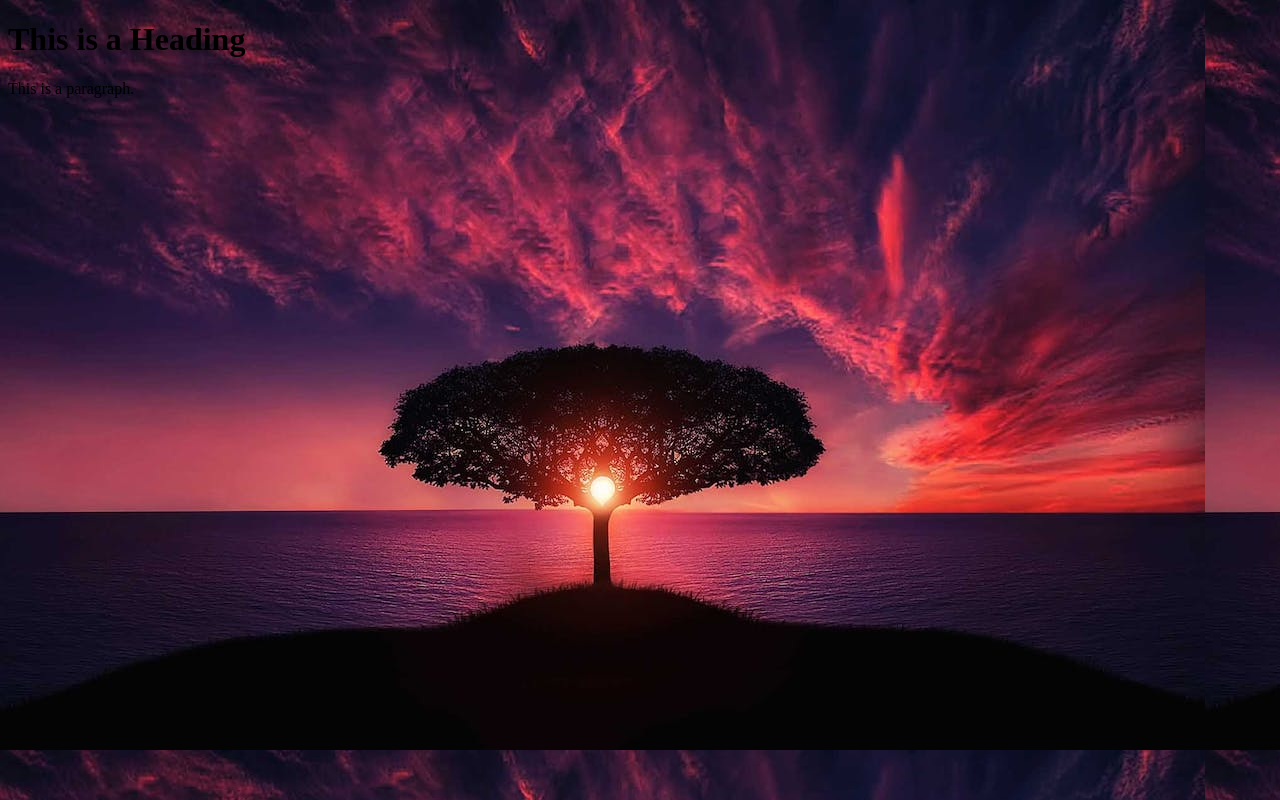
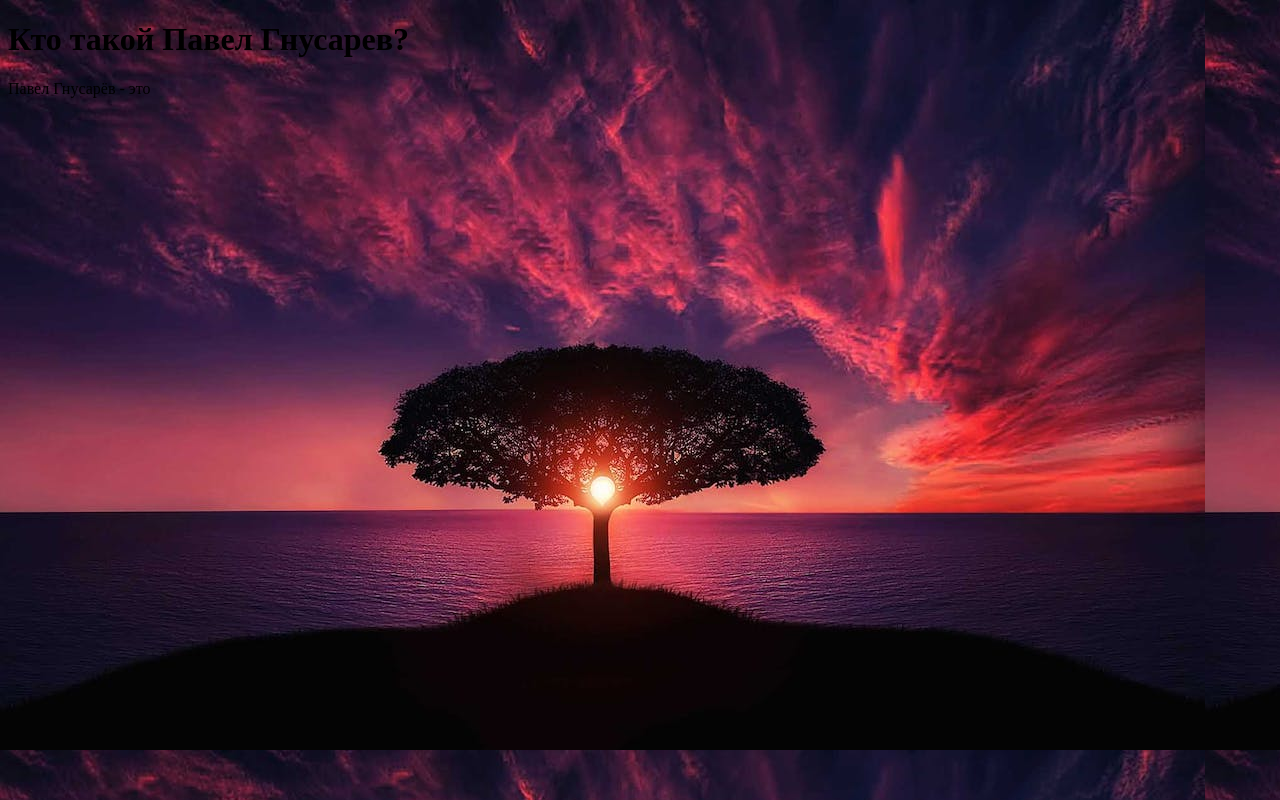
Before and after one commit to gnusarevpavel/gnusarevpavel.github.io, a plain HTML site: page index.html in a window 1280 px wide. Drawn offline with Linux system fonts and the light colour scheme.

Commit message:
Update index.html

```diff
--- a/index.html
+++ b/index.html
@@ -1,12 +1,15 @@
 <!DOCTYPE html>
 <html>
+<title>Pavel Gnusarev</title>
 <head>
-<title>Павел Гнусарёв</title>
+<style>
+body {
+  background-image: url('tree.jpg');
+}
+</style>
 </head>
-<body style="background-image: url('./tree.jpg');">
-
-<h1>This is a Heading</h1>
-<p>This is a paragraph.</p>
-
+<body>
+<h1>Кто такой Павел Гнусарев?</h1>
+<div>Павел Гнусарёв - это </div>
 </body>
 </html>
```
